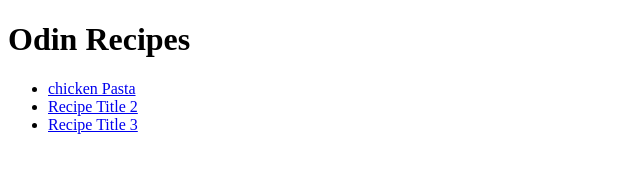
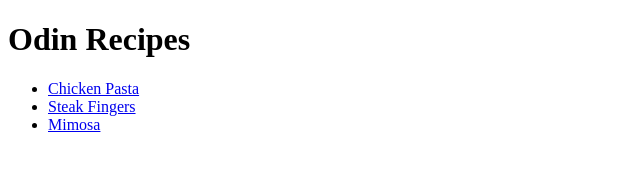
Before and after one commit to ell-sie/odin-recipes, a plain HTML site: page index.html in a window 1280 px wide. Shown: the full height of the page, 0-640 px from the left. Drawn offline with Linux system fonts and the light colour scheme.

Commit message:
linked recipes

```diff
--- a/index.html
+++ b/index.html
@@ -9,9 +9,9 @@
 <body>
     <h1>Odin Recipes</h1>
     <ul>
-        <li><a href="recipes/chickenpasta.html">chicken Pasta</a></li>
-        <li><a href="recipes/SteakFingers.html">Recipe Title 2</a></li>
-        <li><a href="recipes/mimosa.html">Recipe Title 3</a></li>
+        <li><a href="recipes/chickenpasta.html">Chicken Pasta</a></li>
+        <li><a href="recipes/SteakFingers.html">Steak Fingers</a></li>
+        <li><a href="recipes/mimosa.html">Mimosa</a></li>
       </ul>
 </body>
 </html>
```
